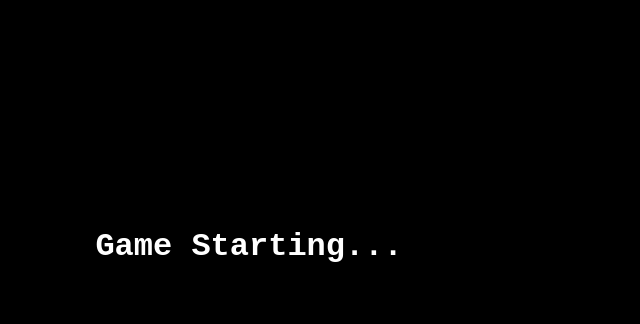
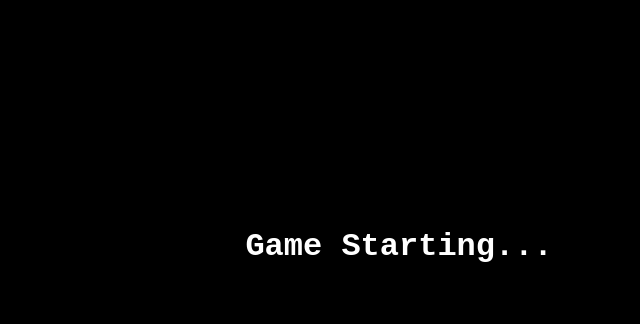
Before and after one commit to myrairumekhai69-boop/Before-games, a plain HTML site: page index.html in a window 1280 px wide. Shown: the part 154-478 px from the top of the page, without its empty margins (241-881 px from the left). Drawn offline with Linux system fonts and the light colour scheme.

Commit message:
Update style.css

```diff
--- a/style.css
+++ b/style.css
@@ -1,35 +1,40 @@
+* {
+  margin: 0;
+  padding: 0;
+  box-sizing: border-box;
+}
+
 body {
   background: black;
+  overflow: hidden;
+  font-family: "Courier New", monospace;
   color: white;
-  font-family: 'Courier New', monospace;
+}
+
+#overlay {
+  position: fixed;
+  top: 0;
+  left: 0;
+  width: 100%;
+  height: 100%;
+  background: black;
   display: flex;
   justify-content: center;
   align-items: center;
-  height: 100vh;
-  margin: 0;
+  z-index: 10;
+  transition: opacity 2s ease;
 }
 
-#introScreen {
-  text-align: center;
+#overlay.fade-out {
+  opacity: 0;
+  pointer-events: none;
 }
 
-#startButton {
-  background: #00ff99;
-  border: none;
-  padding: 10px 20px;
-  color: black;
-  font-size: 18px;
-  border-radius: 10px;
-  cursor: pointer;
+#loadingText {
+  font-size: 2rem;
 }
 
-#startButton:hover {
-  background: #00ffaa;
+canvas {
+  display: block;
+  background: radial-gradient(circle at 50% 100%, #111 0%, #000 100%);
 }
-
-#gameScreen {
-  display: none;
-  flex-direction: column;
-  justify-content: center;
-  align-items: center;
-}
```
